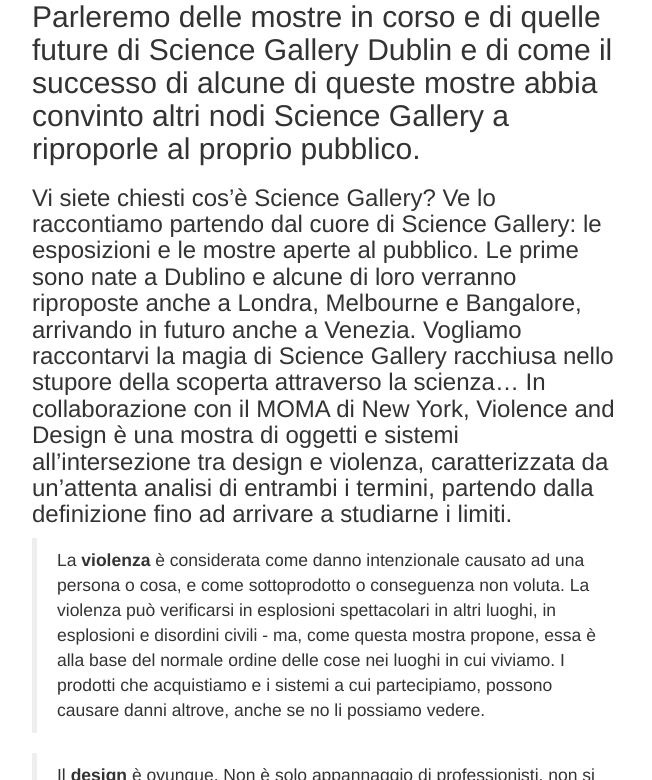
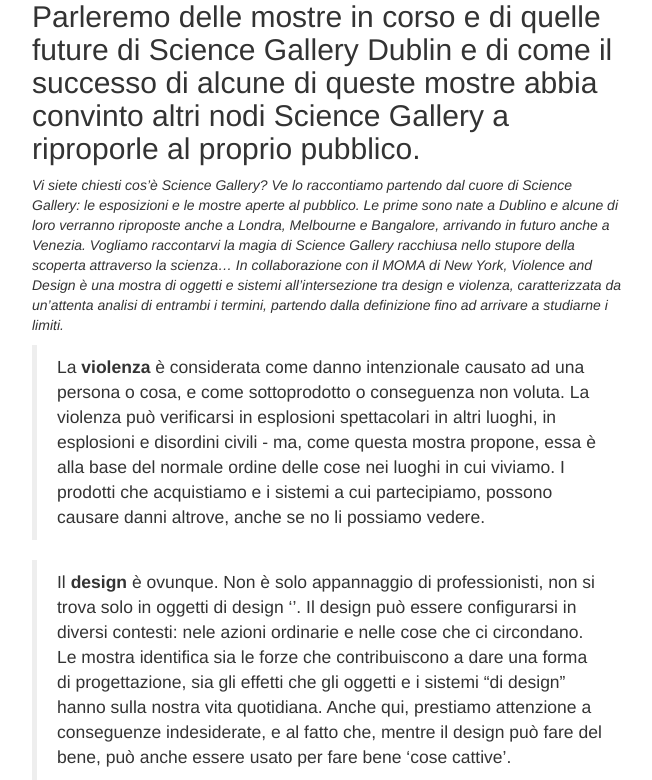
Before and after one commit to simonini/dvri-j-theme, a Jekyll site: the page built from _posts/2017-01-18-science-gallery-exhibitions.md, in a window 1280 px wide. Shown: the part 472-1252 px from the top of the page, without its empty margins (313-965 px from the left). Built offline with Jekyll 4.4.1, drawn with Linux system fonts in a browser that asks for light colours; grey boxes are pictures that could not be loaded.

Commit message:
elenco puntato summary 2

```diff
--- a/_posts/2017-01-18-science-gallery-exhibitions.md
+++ b/_posts/2017-01-18-science-gallery-exhibitions.md
@@ -6,8 +6,7 @@
 ![](http://3t6ba91znr5aftsk8zjscc91.wpengine.netdna-cdn.com/wp-content/uploads/2015/10/Science-Gallery-at-Trinity-College-Dublin-670x310.jpg)
 
 ##  Parleremo delle mostre in corso e di quelle future di Science Gallery Dublin e di come il successo di alcune di queste mostre abbia convinto altri nodi Science Gallery a riproporle al proprio pubblico.
-
-### Vi siete chiesti cos’è Science Gallery? Ve lo raccontiamo partendo dal cuore di Science Gallery: le esposizioni e le mostre aperte al pubblico. Le prime sono nate a Dublino e alcune di loro verranno riproposte anche a Londra, Melbourne e Bangalore, arrivando in futuro anche a Venezia. Vogliamo raccontarvi la magia di Science Gallery racchiusa nello stupore della scoperta attraverso la scienza…  In collaborazione con il MOMA di New York, Violence and Design è una mostra di oggetti e sistemi all'intersezione tra design e violenza, caratterizzata da un'attenta analisi di entrambi i termini, partendo dalla definizione fino ad arrivare a studiarne i limiti.
+_Vi siete chiesti cos’è Science Gallery? Ve lo raccontiamo partendo dal cuore di Science Gallery: le esposizioni e le mostre aperte al pubblico. Le prime sono nate a Dublino e alcune di loro verranno riproposte anche a Londra, Melbourne e Bangalore, arrivando in futuro anche a Venezia. Vogliamo raccontarvi la magia di Science Gallery racchiusa nello stupore della scoperta attraverso la scienza…  In collaborazione con il MOMA di New York, Violence and Design è una mostra di oggetti e sistemi all'intersezione tra design e violenza, caratterizzata da un'attenta analisi di entrambi i termini, partendo dalla definizione fino ad arrivare a studiarne i limiti._
 
 > La **violenza** è considerata come danno intenzionale causato ad una persona o cosa, e come sottoprodotto o conseguenza non voluta. La violenza può verificarsi in esplosioni spettacolari in altri luoghi, in esplosioni e disordini civili - ma, come questa mostra propone, essa è alla base del normale ordine delle cose nei luoghi in cui viviamo. I prodotti che acquistiamo e i sistemi a cui partecipiamo, possono causare danni altrove, anche se no li possiamo vedere.
 
```
